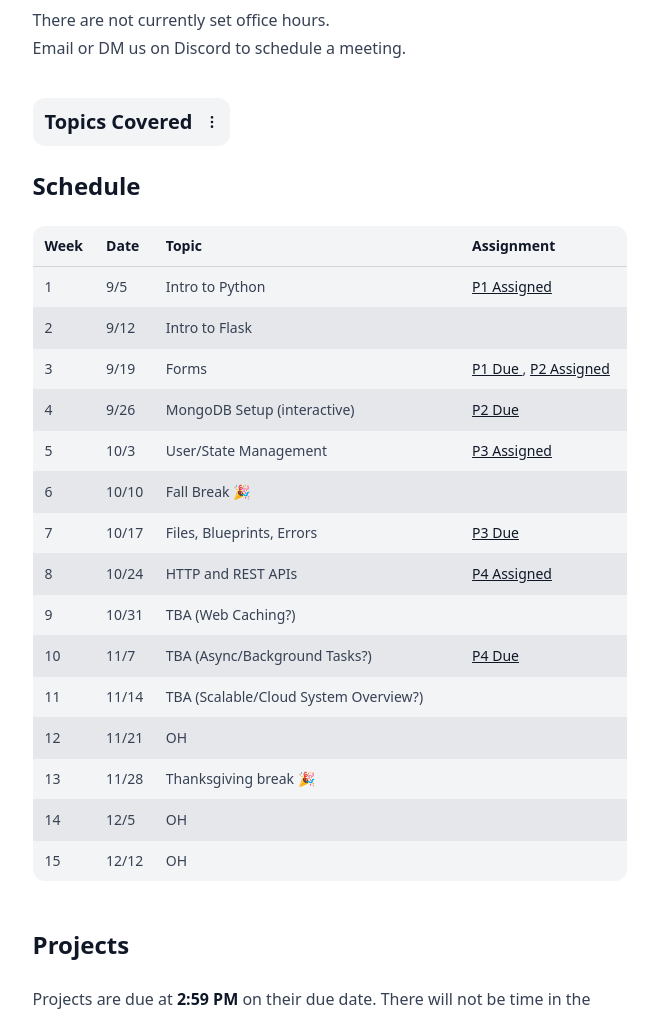
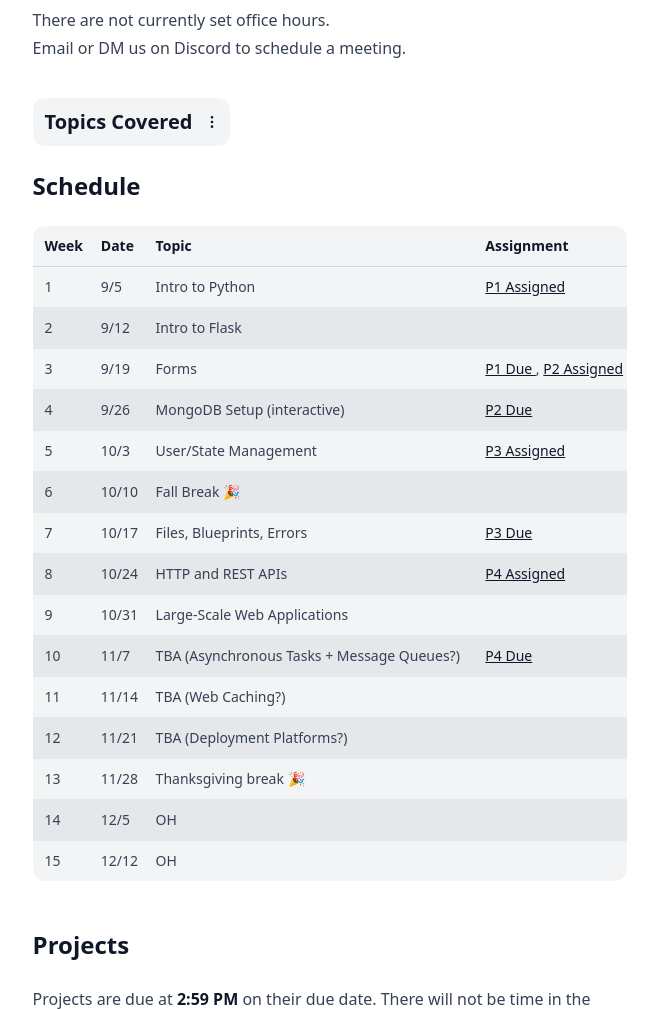
Before and after one commit to CMSC388J-STAFF/388jwebsite, a Flask app: page /388j in a window 1280 px wide. Shown: the part 1546-2555 px from the top of the page, without its empty margins (310-968 px from the left). Run offline with Flask 2, Linux system fonts and the light colour scheme; style sheets or scripts are compiled from the project's sources.

Commit message:
Update schedule with new topics and dates

```diff
--- a/homepage/templates/homepage/schedule.html
+++ b/homepage/templates/homepage/schedule.html
@@ -19,10 +19,10 @@
     {{ weekM(6, '10/10', 'Fall Break 🎉') }}
     {{ weekM(7, '10/17', 'Files, Blueprints, Errors', ['P3 Due'], ['https://www.gradescope.com/courses/1117091/assignments/6669746/']) }}
     {{ weekM(8, '10/24', 'HTTP and REST APIs', ['P4 Assigned'], ['https://classroom.github.com/a/gOoVgUCZ']) }}
-    {{ weekM(9, '10/31', 'TBA (Web Caching?)') }}
-    {{ weekM(10, '11/7', 'TBA (Async/Background Tasks?)', ['P4 Due'], ['https://www.gradescope.com/courses/1117091/assignments/6669740/']) }}
-    {{ weekM(11, '11/14', 'TBA (Scalable/Cloud System Overview?)') }}
-    {{ weekM(12, '11/21', 'OH') }}
+    {{ weekM(9, '10/31', 'Large-Scale Web Applications') }}
+    {{ weekM(10, '11/7', 'TBA (Asynchronous Tasks + Message Queues?)', ['P4 Due'], ['https://www.gradescope.com/courses/1117091/assignments/6669740/']) }}
+    {{ weekM(11, '11/14', 'TBA (Web Caching?)') }}
+    {{ weekM(12, '11/21', 'TBA (Deployment Platforms?)') }}
     {{ weekM(13, '11/28', 'Thanksgiving break 🎉') }}
     {{ weekM(14, '12/5', 'OH') }}
     {{ weekM(15, '12/12', 'OH') }}
```
